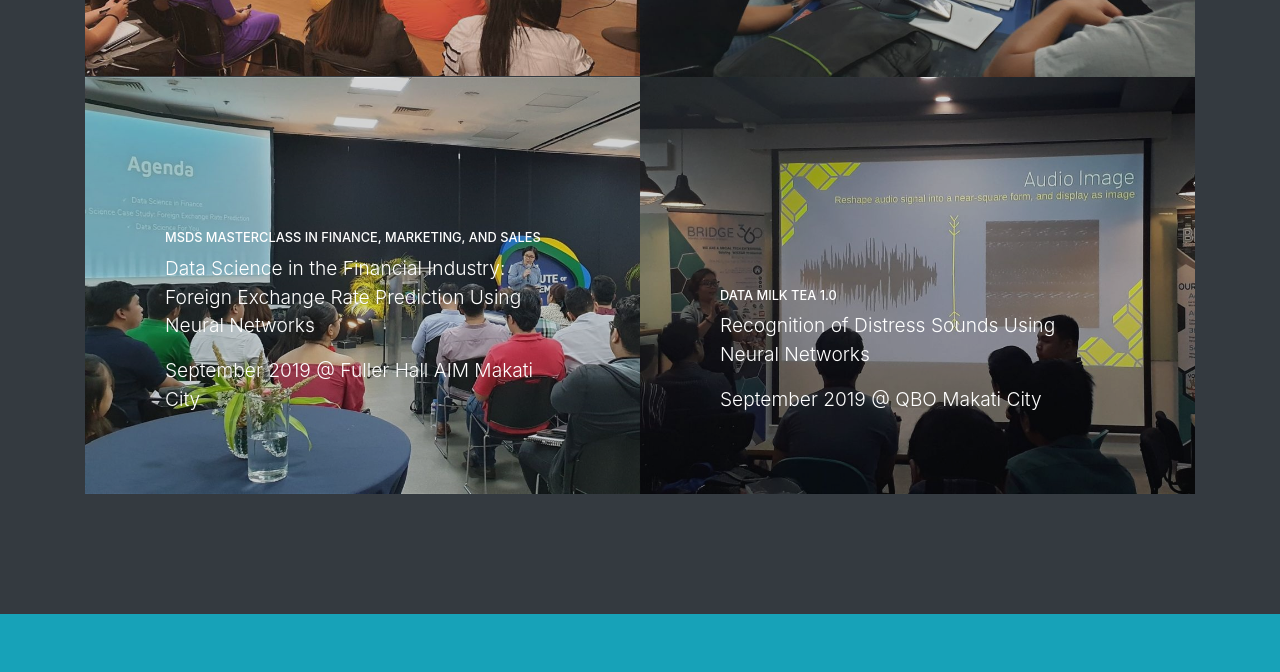
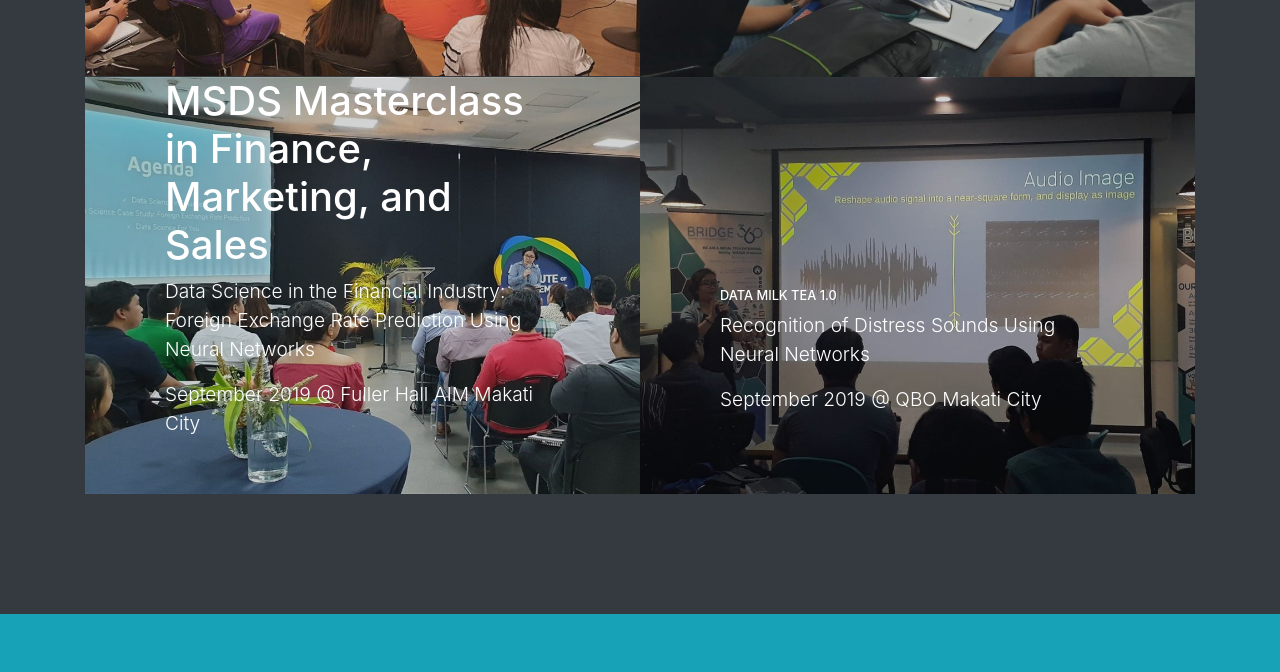
Before and after one commit to patriciamanasan/patmanasan.github.io, a website with bundled scripts: page index.html in a window 1280 px wide. Shown: the part 2667-3339 px from the top of the page. Built offline with nearby package versions, Linux system fonts and the light colour scheme.

Commit message:
update index

```diff
--- a/index.html
+++ b/index.html
@@ -275,7 +275,7 @@
           <a class="portfolio-item" href="#">
             <span class="caption">
               <span class="caption-content">
-                <h2>MSDS Masterclass in Finance, Marketing, and Sales</h2>
+                <h1>MSDS Masterclass in Finance, Marketing, and Sales</h1>
                 <p class="mb-0">Data Science in the Financial Industry: Foreign Exchange Rate Prediction Using Neural Networks<p>
 				<p class="mb-0">September 2019 @ Fuller Hall AIM Makati City</p>
               </span>
```
